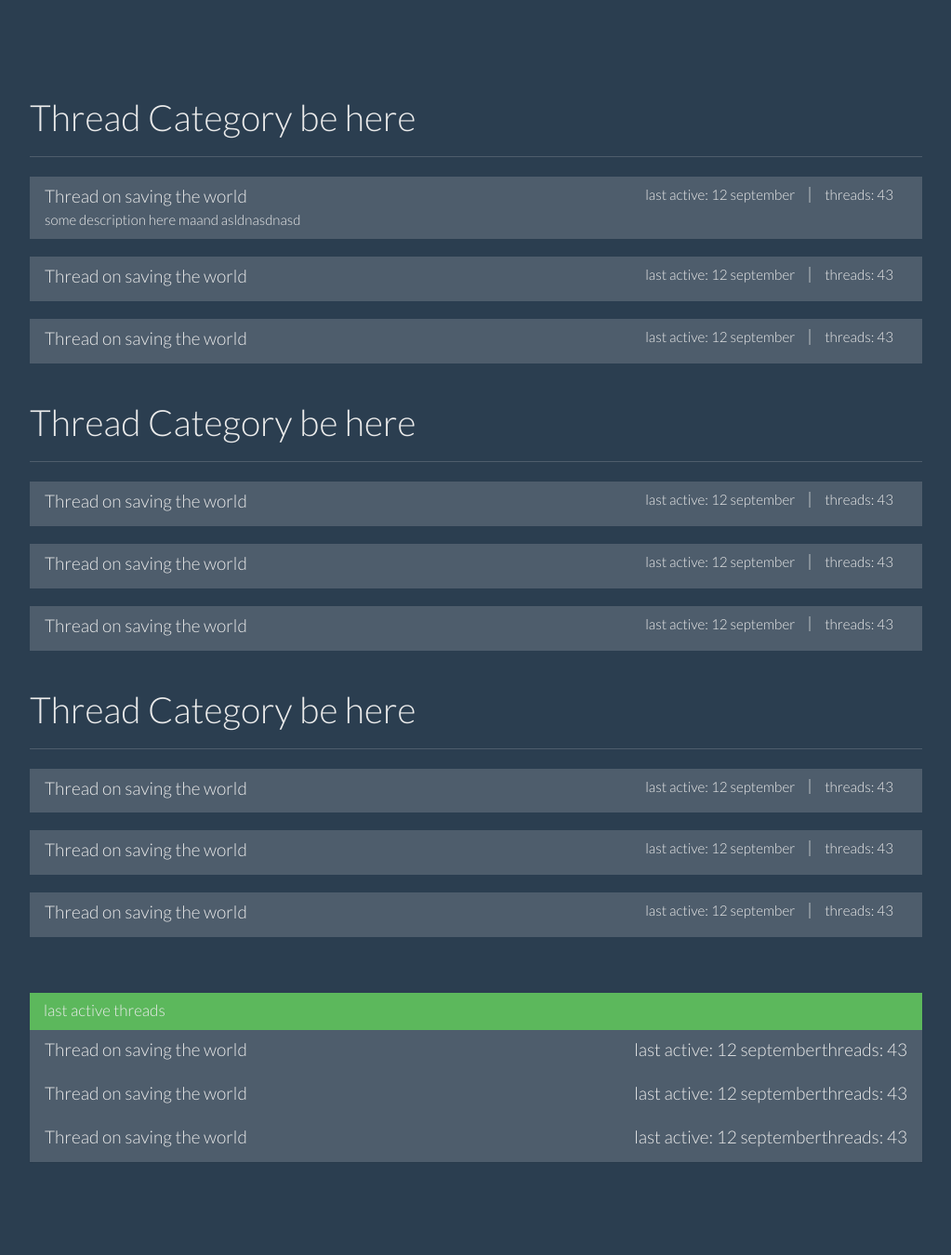
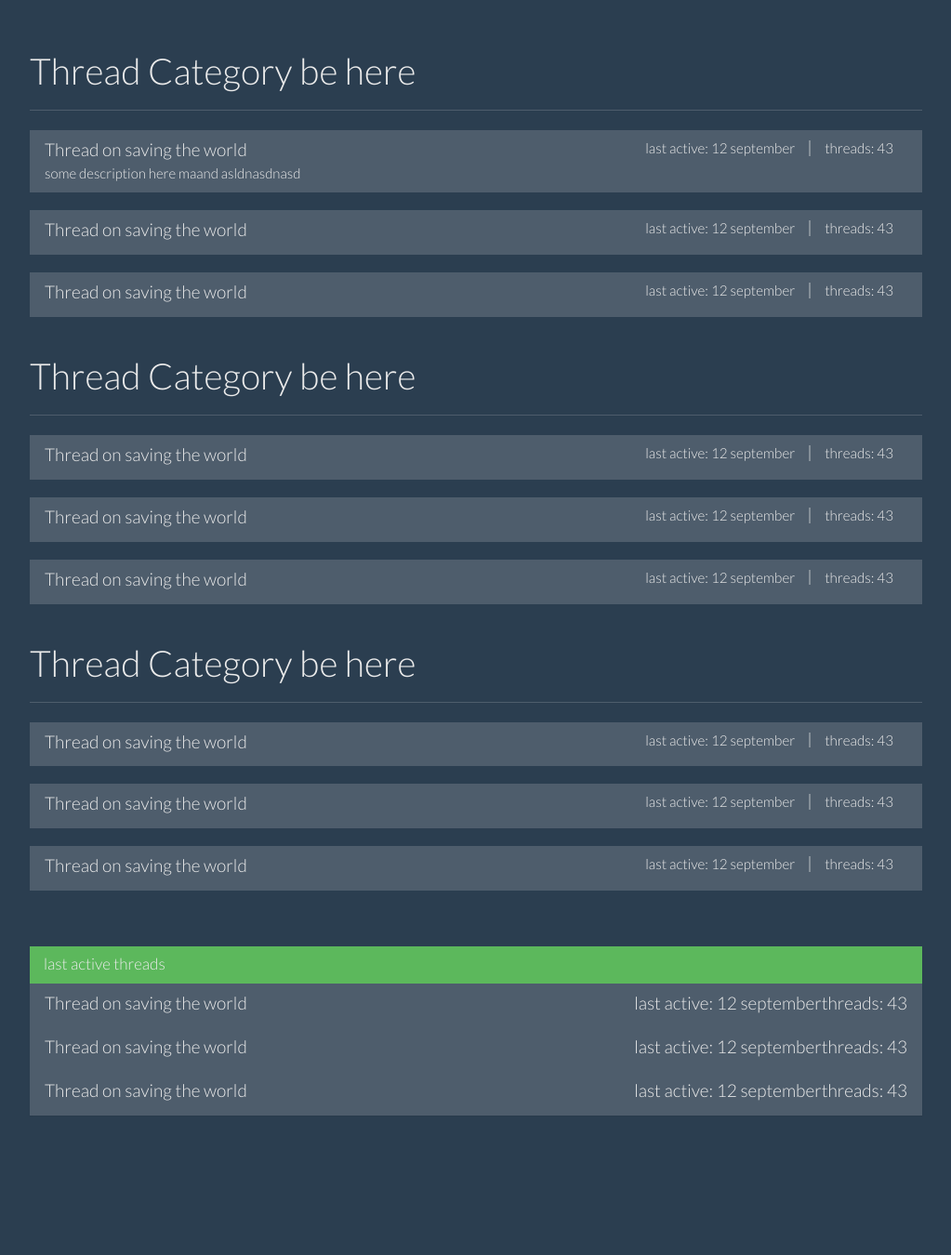
Before and after one commit to spaceexperiment/forum-app, a Flask app: page /forum/ in a window 1280 px wide. Shown: the part 40-1390 px from the top of the page at 93% size, without its empty margins (128-1151 px from the left). After the commit the page ends 1240 px from the top, so only its background shows below. Run offline with Flask 2, Linux system fonts and the light colour scheme; data that the repository does not hold is empty; style sheets or scripts are compiled from the project's sources; parts of the project's set-up code (start-up, migrations or seed data) failed here and were passed over; some libraries are stand-ins or nearby versions.

Commit message:
body-wrapper margin-top 50px

```diff
--- a/app/static/css/main.css
+++ b/app/static/css/main.css
@@ -4,7 +4,7 @@ body {
 
 .body-wrapper {
   max-width: 960px;
-  margin: 100px auto;
+  margin: 50px auto;
 }
 
 .flashes .alert {
--- a/dev/sass/main.sass
+++ b/dev/sass/main.sass
@@ -3,7 +3,7 @@ body
 
 .body-wrapper
   max-width: 960px
-  margin: 100px auto
+  margin: 50px auto
 
 .flashes
 
```
